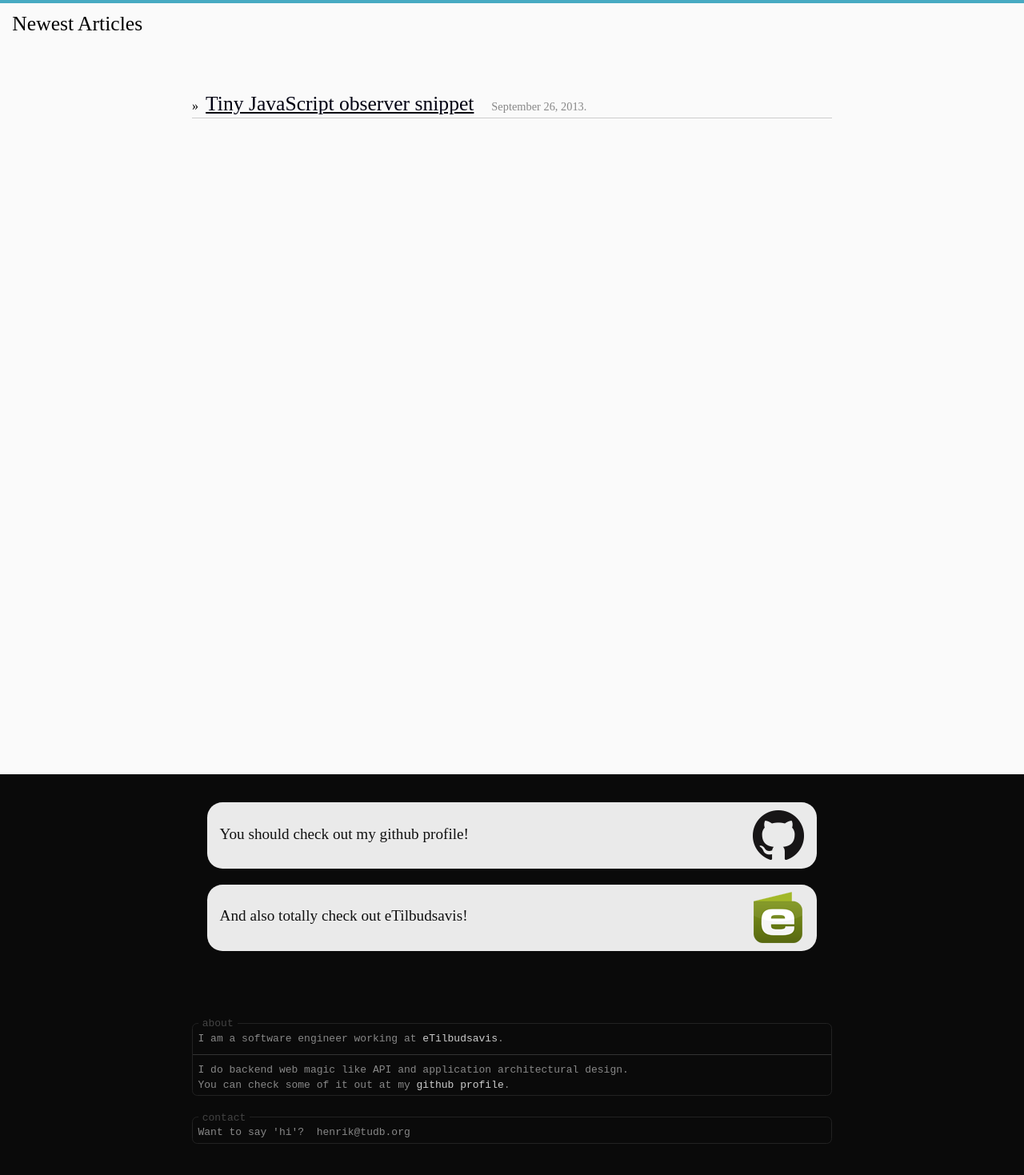
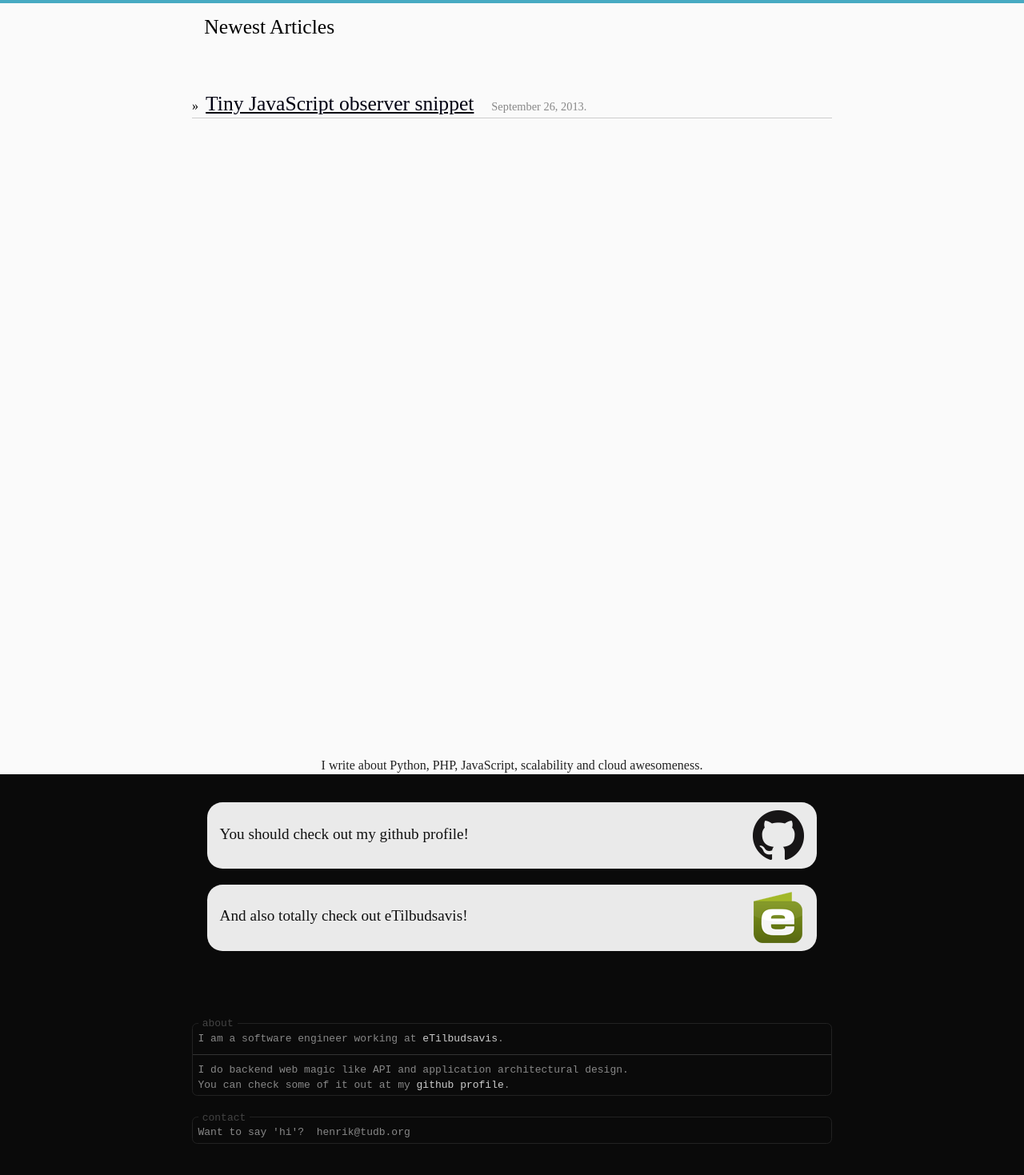
Before and after one commit to henriktudborg/henriktudborg.github.io, a Jekyll site: the page built from index.html, in a window 1280 px wide. Shown: the whole page at 80% size. Built offline with Jekyll 4.4.1, drawn with Linux system fonts in a browser that asks for light colours; some web fonts are replaced; Markdown is read by kramdown in place of the engine named in the settings.

Commit message:
centering header

```diff
--- a/_layouts/default.html
+++ b/_layouts/default.html
@@ -18,6 +18,11 @@
         <div id="content-wrap">
             <div id="content">
                 {{content}}
+            </div>
+            <div id="content-tagline">
+                <span>
+                    I write about Python, PHP, JavaScript, scalability and cloud awesomeness.
+                </span>
             </div>
         </div>
 
--- a/css/main.css
+++ b/css/main.css
@@ -59,6 +59,10 @@ a {
   top: 0;
   width: 100%;
 }
+.home-top-inner {
+  max-width: 800px;
+  margin: 0 auto;
+}
 
 .home-top .silent-header {
   margin: 0.6em;
@@ -80,7 +84,8 @@ a {
 }
 
 .post-header-wrap-inner {
-  margin: 0.3em 1em 0.3em 1em;
+  margin: 0.3em auto 0.3em auto;
+  max-width: 800px;
 }
 
 .post-meta {
@@ -123,9 +128,18 @@ ul.posts li {
 }
 
 #content-wrap {
+  position: relative;
   padding-top: 4em;
   background: #fafafa;
   min-height:100%;
+}
+
+#content-tagline {
+  position:absolute;
+  bottom: 0.1em;
+  width: 100%;
+  text-align: center;
+  color: #222;
 }
 
 #content {
--- a/index.html
+++ b/index.html
@@ -5,7 +5,9 @@ title: Articles
 
 <div id="home">
     <div class="home-top">
-        <h1 class="silent-header">Newest Articles</h1>
+        <div class="home-top-inner">
+            <h1 class="silent-header">Newest Articles</h1>
+        </div>
     </div>
     <ul class="posts">
 
```
